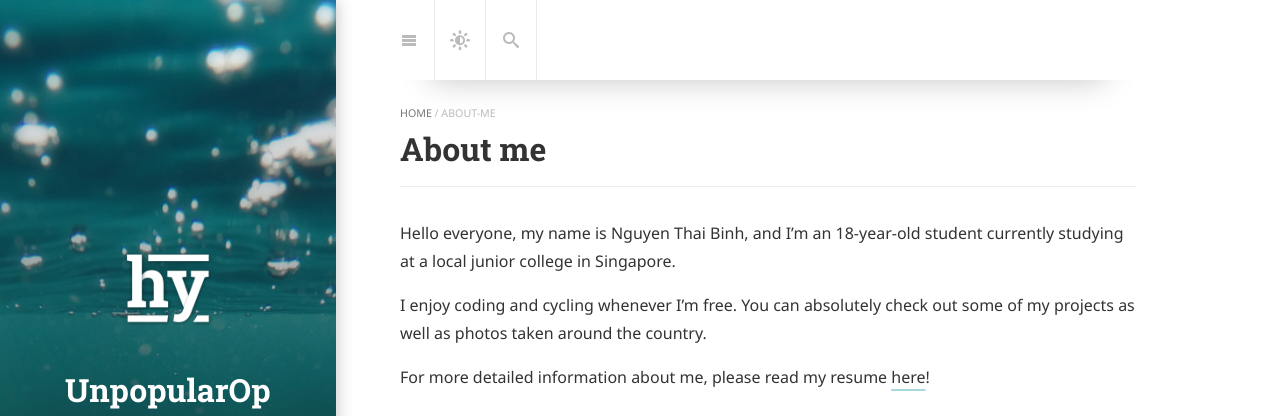
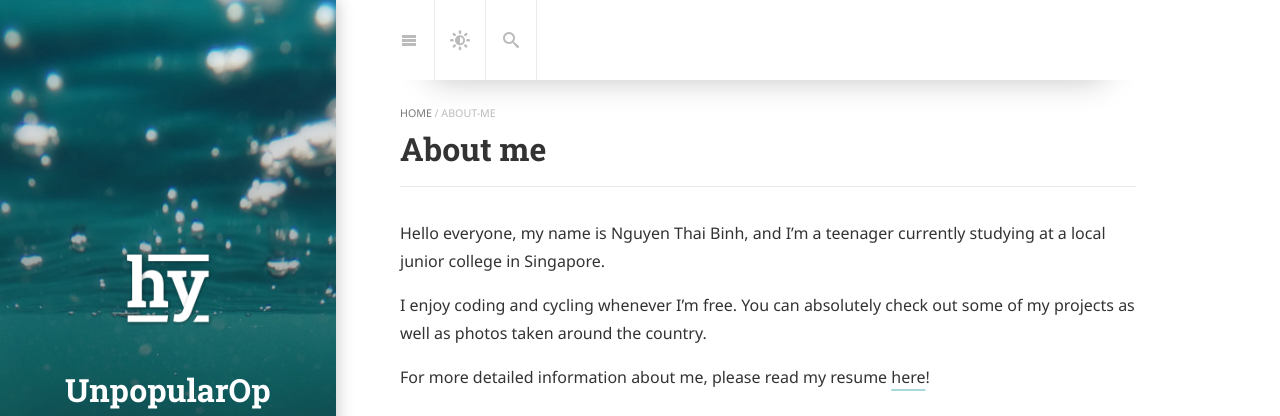
Before and after one commit to MunchDev/pages-about-myself, a Jekyll site: the page built from about-me.md, in a window 1280 px wide. Shown: the top 416 px of the page. Built offline with Jekyll 4.4.1, drawn with Linux system fonts in a browser that asks for light colours; cached includes are drawn as plain includes; nearby versions of some CDN libraries; some web fonts are replaced; library files that are not in the unit come from our copies.

Commit message:
Remove age information

```diff
--- a/_data/authors.yml
+++ b/_data/authors.yml
@@ -8,7 +8,7 @@ author:
   # Used at the bottom of each page and at the top of the `about` layout
   # Markdown enabled, can use multiple paragraphs (enabled by `|`)
   about:             |
-    Hello everyone, my name is Nguyen Thai Binh, and I'm an 18-year-old student currently studying
+    Hello everyone, my name is Nguyen Thai Binh, and I'm a teenager currently studying
     at a local junior college in Singapore.
 
     I enjoy coding and cycling whenever I'm free. You can absolutely check out some of my projects
```
